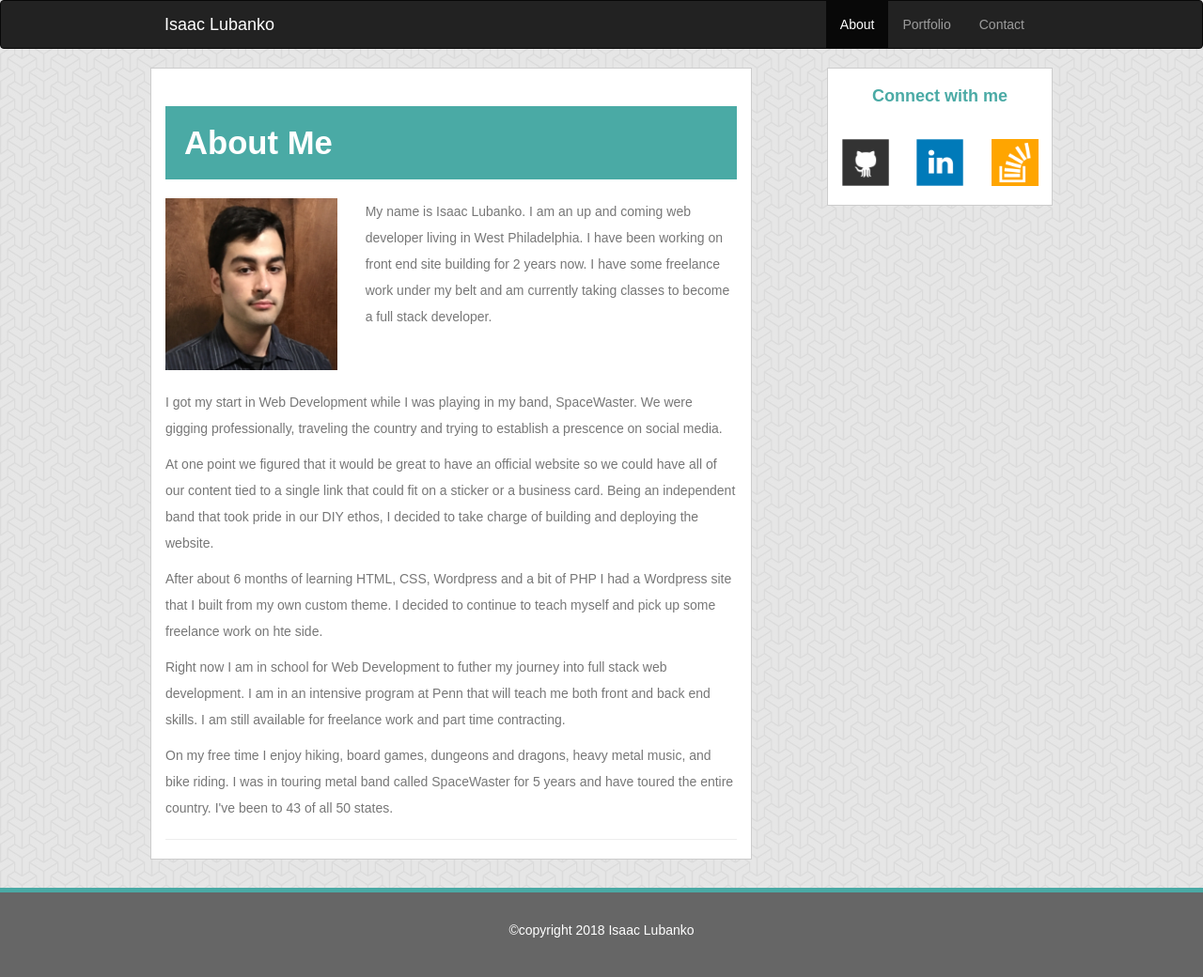
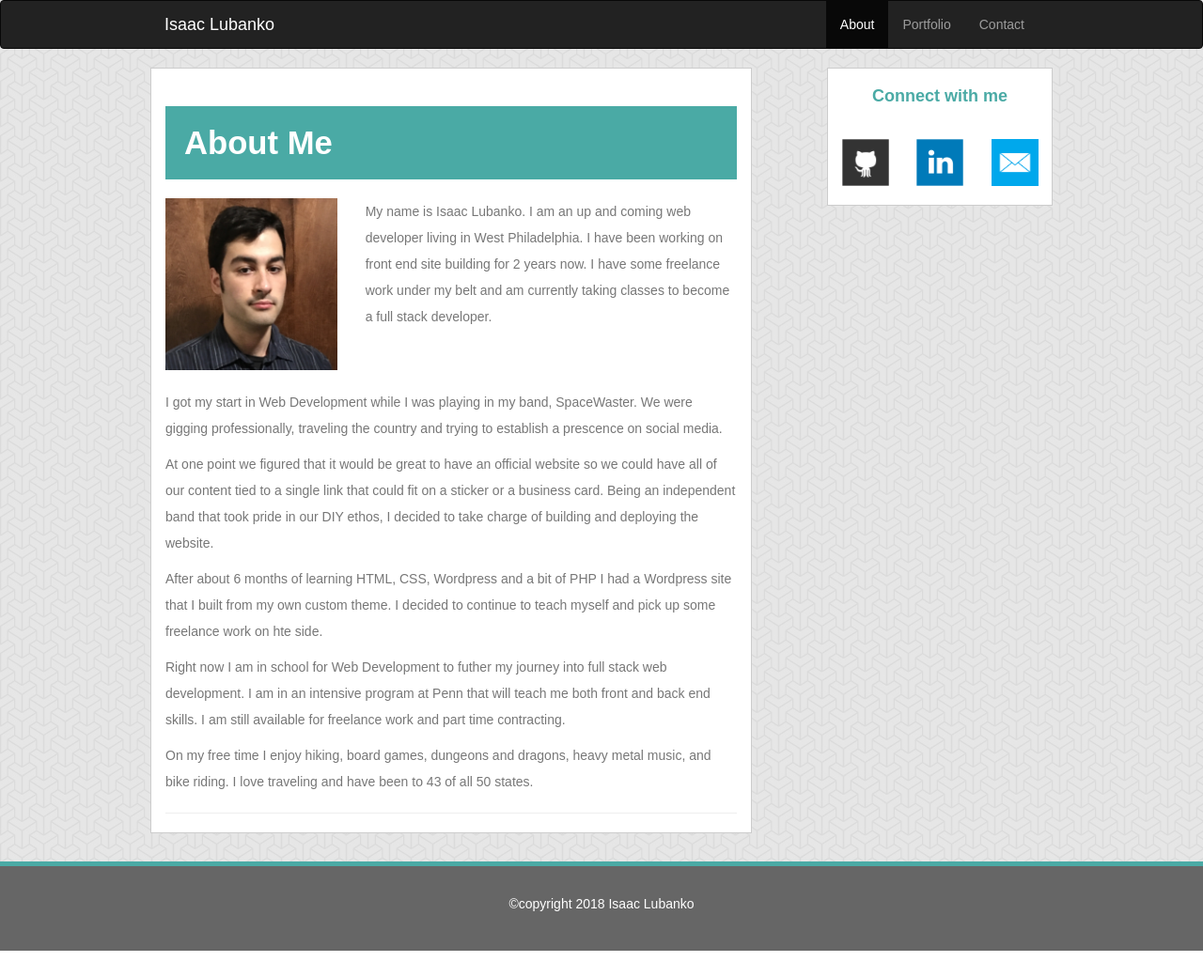
Before and after one commit to rustinpeace91/rustinpeace91.github.io, a plain HTML site: page index.html in a window 1280 px wide. Shown: the whole page at 94% size. After the commit the page ends 1012 px from the top, so only its background shows below. Drawn offline with nearby package versions, Linux system fonts and the light colour scheme.

Commit message:
added contact email

```diff
--- a/index.html
+++ b/index.html
@@ -80,7 +80,7 @@
                     <p>At one point we figured that it would be great to have an official website so we could have all of our content tied to a single link that could fit on a sticker or a business card. Being an independent band that took pride in our DIY ethos, I decided to take charge of building and deploying the website.</p>
                     <p>After about 6 months of learning HTML, CSS, Wordpress and a bit of PHP I had a Wordpress site that I built from my own custom theme.  I decided to continue to teach myself and pick up some freelance work on hte side.</p>
                     <p>Right now I am in school for Web Development to futher my journey into full stack web development. I am in an intensive program at Penn that will teach me both front and back end skills. I am still available for freelance work and part time contracting.</p>
-                    <p>On my free time I enjoy hiking, board games, dungeons and dragons, heavy metal music, and bike riding.  I was in touring metal band called SpaceWaster for 5 years and have toured the entire country. I've been to 43 of all 50 states. </p>
+                    <p>On my free time I enjoy hiking, board games, dungeons and dragons, heavy metal music, and bike riding.  I love traveling and have been to 43 of all 50 states. </p>
 
                 </div>
                             <!--END MAIN PAGE CONTENT-->
@@ -93,7 +93,7 @@
                         <h3 class = "text-center">Connect with me</h3>
                         <div class = "col-md-4 col-sm-4 col-xs-4"><a href="https://github.com/rustinpeace91" target = "_blank"><img class = "contact-images" src ="assets/images/githubsq.png"></a></div>
                         <div class = "col-md-4 col-sm-4 col-xs-4"><a href="https://www.linkedin.com/in/isaac-lubanko-59972093/" target = "_blank"><img class = "contact-images" src ="assets/images/linkedinsq.png"></a></div>
-                        <div class = "col-md-4 col-sm-4 col-xs-4"><a href="https://stackoverflow.com/users/6182028/rustinpeace91" target = "_blank"><img class = "contact-images" src ="assets/images/stackoverflowsq.png"></a></div>
+                        <div class = "col-md-4 col-sm-4 col-xs-4"><a href="mailto:isaaclubanko@gmail.com" ><img class = "contact-images" src ="assets/images/Mail.png"></a></div>
                     </div>
 
             </div>
```
Also changed, not shown: contact.html (+2 -2 lines), portfolio.html (+1 -1 lines), assets/images/Mail.png (added), images/Mail.png (added), 2 other files.
